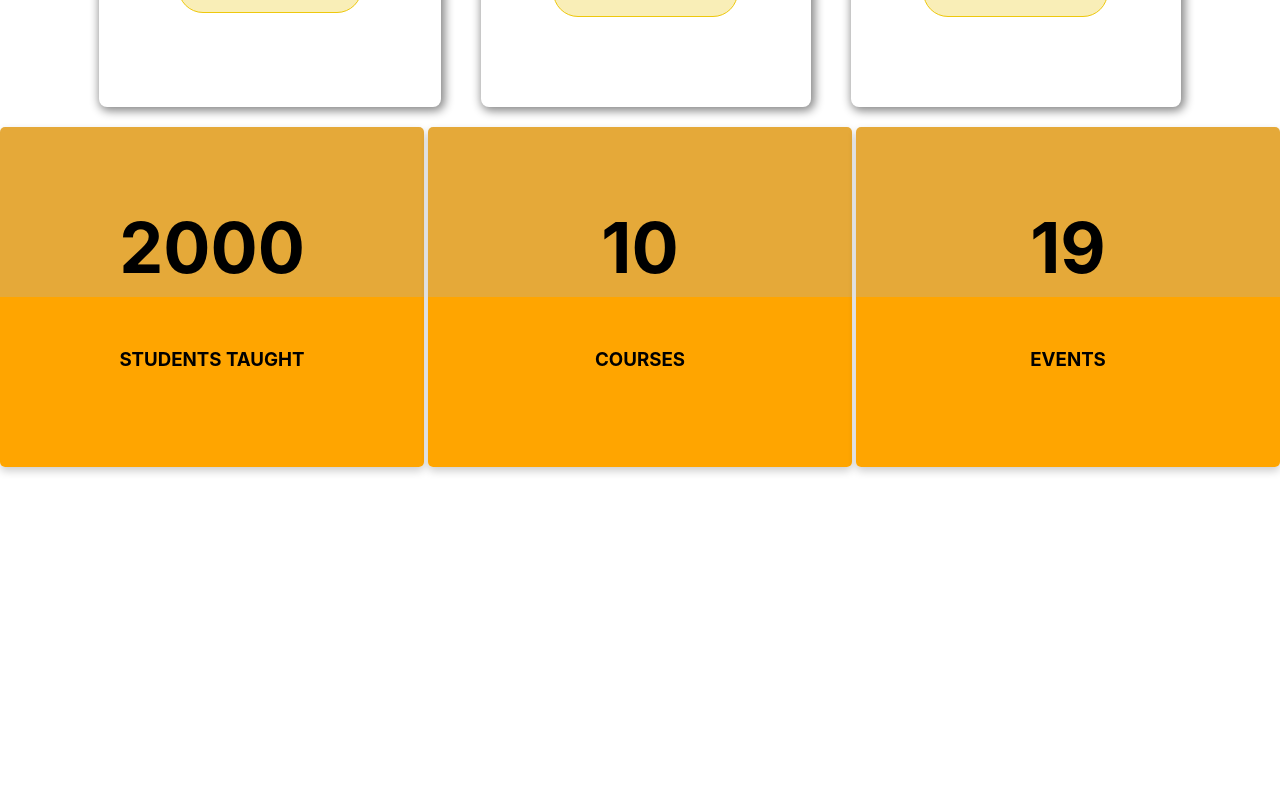
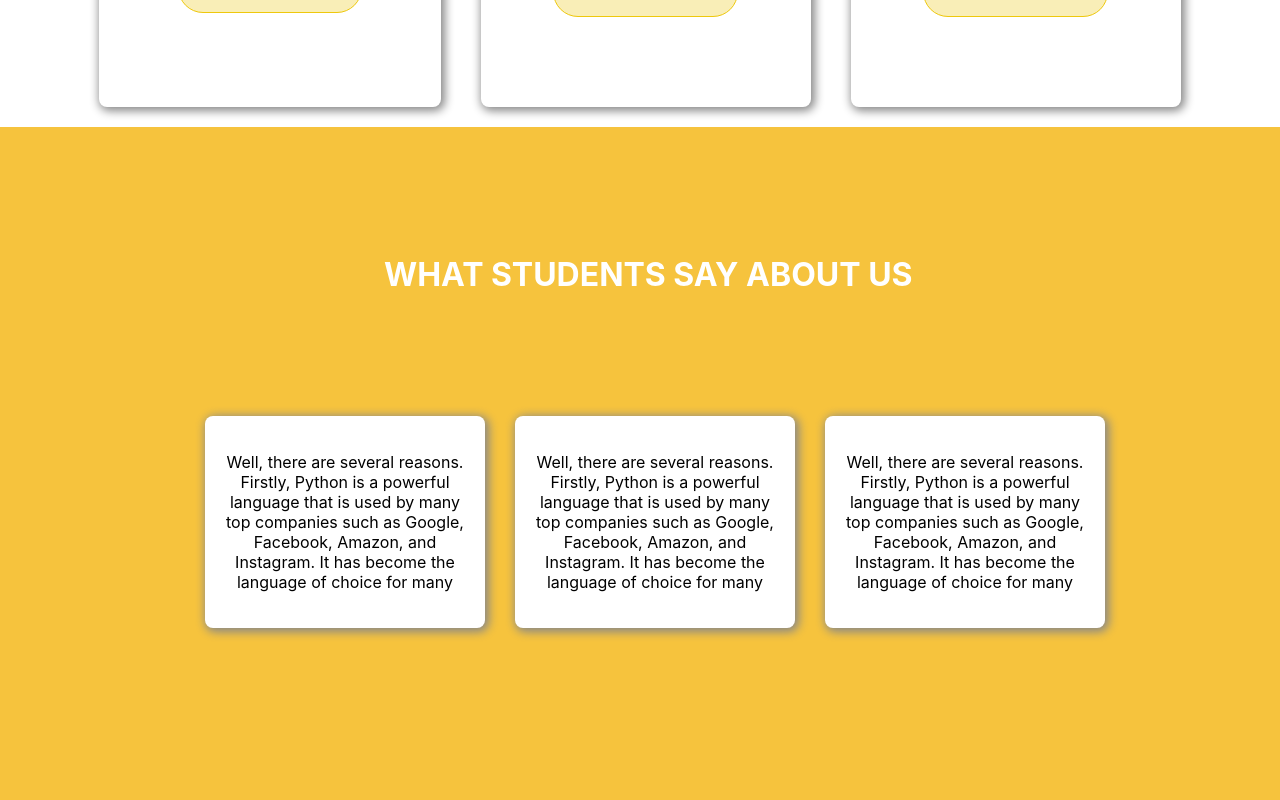
Before and after one commit to Aqirlone1/kashur-scientist-app, a React (Create React App) app: page / in a window 1280 px wide. Shown: the part 860-1660 px from the top of the page. Before the commit the page ends 1347 px from the top, so only its background shows below. Built offline with nearby package versions, Linux system fonts and the light colour scheme.

Commit message:
added feedback cards

```diff
--- a/src/CardList.css
+++ b/src/CardList.css
@@ -6,7 +6,6 @@
 }
 
 .card {
-
   width: 30%;
   height: 300px;
   margin-bottom: 20px;
--- a/src/Home.js
+++ b/src/Home.js
@@ -2,12 +2,14 @@ import React from 'react'
 import HomePage from './HomePage'
 import CardList from './CardList'
 import CoursesCard from './CoursesCard/CoursesCard'
+import FeedBackCards from './feedback/FeedBackCards'
 
 const Home = () => {
   return (
     <div>
         <HomePage />
         <CoursesCard />
+        <FeedBackCards />
         <CardList />
 
     </div>
--- /dev/null
+++ b/src/feedback/FeedBackCards.js
@@ -0,0 +1,35 @@
+import React from "react";
+import './FeedbackCards.css'
+
+const FeedBackCards = props => {
+
+return(
+  <>
+  <div className="main-div">
+  <h1 className="heading-text">WHAT STUDENTS SAY ABOUT US</h1>
+   <div className="flex-container-two">
+    <div className="card-two">
+     <p> Well, there are several reasons.
+      Firstly, Python is a powerful language that is used by many top companies such as Google,
+       Facebook, Amazon, and Instagram. It has become the language of choice for many
+       </p>
+    </div>
+    <div className="card-two">
+     <p> Well, there are several reasons.
+      Firstly, Python is a powerful language that is used by many top companies such as Google,
+       Facebook, Amazon, and Instagram. It has become the language of choice for many
+       </p>
+    </div>
+
+    <div className="card-two">
+     <p> Well, there are several reasons.
+      Firstly, Python is a powerful language that is used by many top companies such as Google,
+       Facebook, Amazon, and Instagram. It has become the language of choice for many
+       </p>
+    </div>
+    </div>
+   </div>
+  </>
+)
+}
+export default FeedBackCards
--- /dev/null
+++ b/src/feedback/FeedbackCards.css
@@ -0,0 +1,43 @@
+.main-div {
+  background-color: rgba(246, 195, 61, 1);
+  display: flex;
+  flex-direction: column;
+}
+.flex-container-two{
+  display: flex;
+  flex-direction: row;
+  flex-wrap: wrap;
+  justify-content: center;
+  align-items: center;
+  margin-top: 100px;
+  margin-bottom: 20%;
+}
+.heading-text {
+  position: relative;
+  color: white;
+  margin-left: 30%;
+  margin-top: 10%;
+}
+
+.card-two {
+  position: relative;
+  /* display: flex; */
+  /* justify-content: space-around; */
+  display: flex;
+  flex-direction: column;
+  margin-left: 30px;
+  background-color:  rgba(255, 255, 255, 1);
+  ;
+  text-align: center;
+  width: 15rem;
+  padding: 20px;
+  height: 20%;
+  border-radius: 08px;
+  box-shadow: 2px 2px 10px 2px  #888888;
+}
+
+@media screen and (max-width: 800px) {
+ .card-two {
+  margin-left: 0px;
+ }
+}
```
